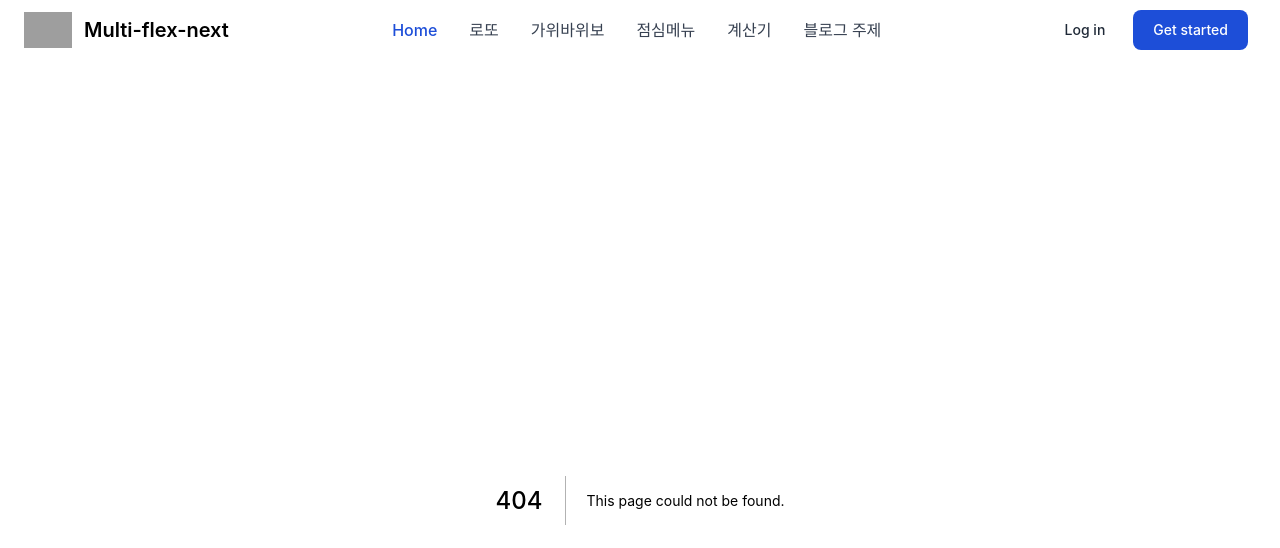
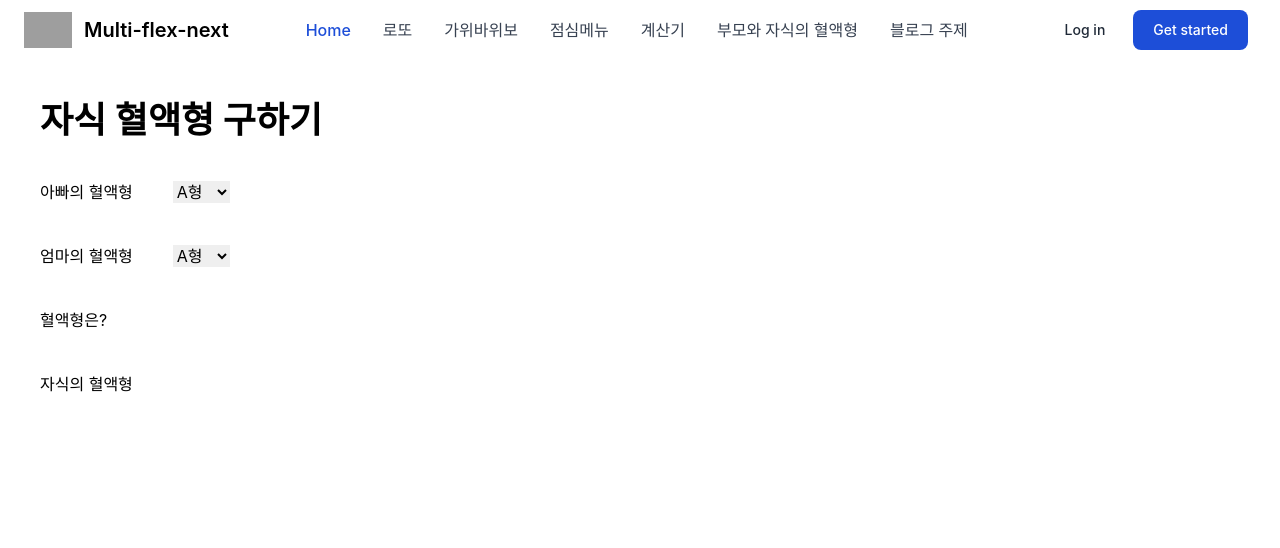
Before and after one commit to adjh54ir/multi_flex_next, a Next.js app: page /bloodType/main in a window 1280 px wide. Before the commit this address had no page. Shown: the top 548 px of the page. Built offline with nearby package versions, Linux system fonts and the light colour scheme; grey boxes are pictures that could not be loaded.

Commit message:
blood Type

```diff
--- /dev/null
+++ b/pages/bloodType/main.tsx
@@ -0,0 +1,144 @@
+import { useEffect, useRef, useState } from 'react';
+
+enum bloodType {
+	'AType' = 'A',
+	'BType' = 'B',
+	'OType' = 'O',
+	'ABType' = 'AB',
+}
+
+const main = () => {
+	const mBloodType = useRef<HTMLSelectElement>(null); // 아빠의 혈액형
+	const fBloodType = useRef<HTMLSelectElement>(null); // 엄마의 혈액형
+
+	const [cBloodType, setCBloodType] = useState<string[]>();
+
+	useEffect(() => {
+		//
+	}, []);
+
+	/**
+	 * [함수] 자식 혈액형 출력
+	 */
+	const funcGenerateType = (): void => {
+		if (mBloodType.current && fBloodType.current) {
+			const fBloodTypeVal = fBloodType.current.value;
+			const mBloodTypeVal = mBloodType.current.value;
+			console.log(fBloodTypeVal, mBloodTypeVal);
+
+			const cBloodTypeArr = [];
+			const { AType, BType, OType, ABType } = bloodType;
+
+			// A형 일 경우
+			if (fBloodTypeVal === AType) {
+				if (mBloodTypeVal === AType) cBloodTypeArr.push(AType, OType);
+				if (mBloodTypeVal === BType) cBloodTypeArr.push(AType, BType, OType, ABType);
+				if (mBloodTypeVal === OType) cBloodTypeArr.push(AType, OType);
+				if (mBloodTypeVal === ABType) cBloodTypeArr.push(AType, BType, ABType);
+			}
+			// B형 일 경우
+			if (fBloodTypeVal === BType) {
+				if (mBloodTypeVal === AType) cBloodTypeArr.push(AType, BType, OType, ABType);
+				if (mBloodTypeVal === BType) cBloodTypeArr.push(BType, OType);
+				if (mBloodTypeVal === OType) cBloodTypeArr.push(BType, OType);
+				if (mBloodTypeVal === ABType) cBloodTypeArr.push(AType, BType, ABType);
+			}
+
+			// O형 일 경우
+			if (fBloodTypeVal === OType) {
+				if (mBloodTypeVal === AType) cBloodTypeArr.push(AType, OType);
+				if (mBloodTypeVal === BType) cBloodTypeArr.push(BType, OType);
+				if (mBloodTypeVal === OType) cBloodTypeArr.push(OType);
+				if (mBloodTypeVal === ABType) cBloodTypeArr.push(AType, BType);
+			}
+			// AB형 일 경우
+			if (fBloodTypeVal === ABType) {
+				if (mBloodTypeVal === AType) cBloodTypeArr.push(AType, BType, ABType);
+				if (mBloodTypeVal === BType) cBloodTypeArr.push(AType, BType, ABType);
+				if (mBloodTypeVal === OType) cBloodTypeArr.push(AType, BType);
+				if (mBloodTypeVal === ABType) cBloodTypeArr.push(AType, BType, ABType);
+			}
+
+			if (cBloodTypeArr.length > 0) setCBloodType(cBloodTypeArr);
+		}
+	};
+
+	/**
+	 * [함수] 자식 혈액형 출력
+	 */
+	const refactor_funcGenerateType = (): void => {
+		const { current: fCurr } = fBloodType;
+		const { current: mCurr } = mBloodType;
+
+		const cBloodTypeArr: String[] = [];
+		const { AType, BType, OType, ABType } = bloodType;
+
+		if (fCurr && mCurr) {
+			const { value: fBloodTypeVal } = fCurr; // 아빠 혈액형 SELECT 값
+			const { value: mBloodTypeVal } = mCurr; // 엄마 혈액형 SELECT 값
+			const familyArr = [fBloodTypeVal, mBloodTypeVal]; // 엄마 아빠 혈액형 Array
+
+			// if (familyArr.includes(AType)) {
+			// 	// 중복 인 경우
+			// 	if (funcBloodDuplicate(familyArr)) cBloodTypeArr.push(AType, OType);
+			//     if()
+			// }
+
+			console.log(cBloodTypeArr);
+		}
+	};
+
+	/**
+	 * 엄마, 아빠 중복여부 체크
+	 * @param familyArr
+	 * @returns
+	 */
+	const funcBloodDuplicate = (familyArr: string[]): boolean => {
+		let isDuplicate = false;
+		if (Array.from(new Set(familyArr)).length === 1) isDuplicate = true;
+		return isDuplicate;
+	};
+
+	return (
+		<div>
+			<div className='mb-10'>
+				<h1>자식 혈액형 구하기 </h1>
+			</div>
+			<div className='mb-10'>
+				<label htmlFor='fBloodType'>
+					아빠의 혈액형
+					<select id='fBloodType' className='ml-10' ref={fBloodType}>
+						<option value='A'>A형</option>
+						<option value='B'>B형</option>
+						<option value='O'>O형</option>
+						<option value='AB'>AB형</option>
+					</select>
+				</label>
+			</div>
+			<div className='mb-10'>
+				<label htmlFor='mBloodType'>
+					엄마의 혈액형
+					<select id='mBloodType' className='ml-10' ref={mBloodType}>
+						<option value='A'>A형</option>
+						<option value='B'>B형</option>
+						<option value='O'>O형</option>
+						<option value='AB'>AB형</option>
+					</select>
+				</label>
+			</div>
+			<div className='mb-10'>
+				<button type='button' onClick={refactor_funcGenerateType}>
+					혈액형은?
+				</button>
+			</div>
+
+			<div>
+				<label htmlFor='mBloodType'>
+					자식의 혈액형
+					<input type='text' id='mBloodType' value={cBloodType} />
+				</label>
+			</div>
+		</div>
+	);
+};
+export default main;
--- a/pages/common/Header.tsx
+++ b/pages/common/Header.tsx
@@ -87,6 +87,13 @@ const Header = () => {
 									</a>
 								</Link>
 							</li>
+							<li>
+								<Link href={`/bloodType/main`}>
+									<a href='#' className={headerContent}>
+										부모와 자식의 혈액형
+									</a>
+								</Link>
+							</li>
 
 							<li>
 								<Link href={`/blog/EventCapturing`}>
```
